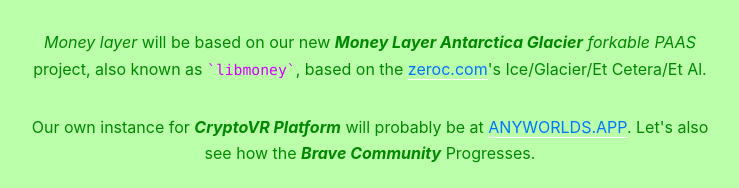
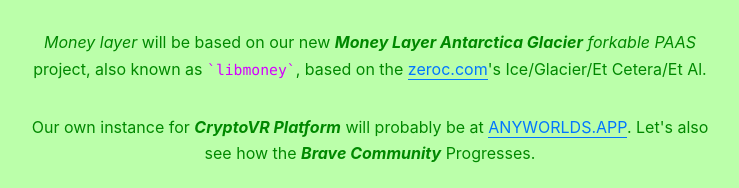
Before and after one commit to PHIPOLYGONBLOCKCHAIN/cryptovr_now_sh, a Gatsby site: page / in a window 1280 px wide. Shown: the part 377-565 px from the top of the page, without its empty margins (270-1009 px from the left). Built offline with nearby package versions, Linux system fonts and the light colour scheme; Gatsby itself is replaced by a stand-in of ours.

Commit message:
Update src/styles/index.css

```diff
--- a/src/styles/index.css
+++ b/src/styles/index.css
@@ -26,7 +26,7 @@
   font-size: 16px;
 }
 a {
-  border-bottom: 1px solid white;
+  border-bottom: 1px solid;
   color: #0076ff;
   cursor: pointer;
   text-decoration: none;
```
